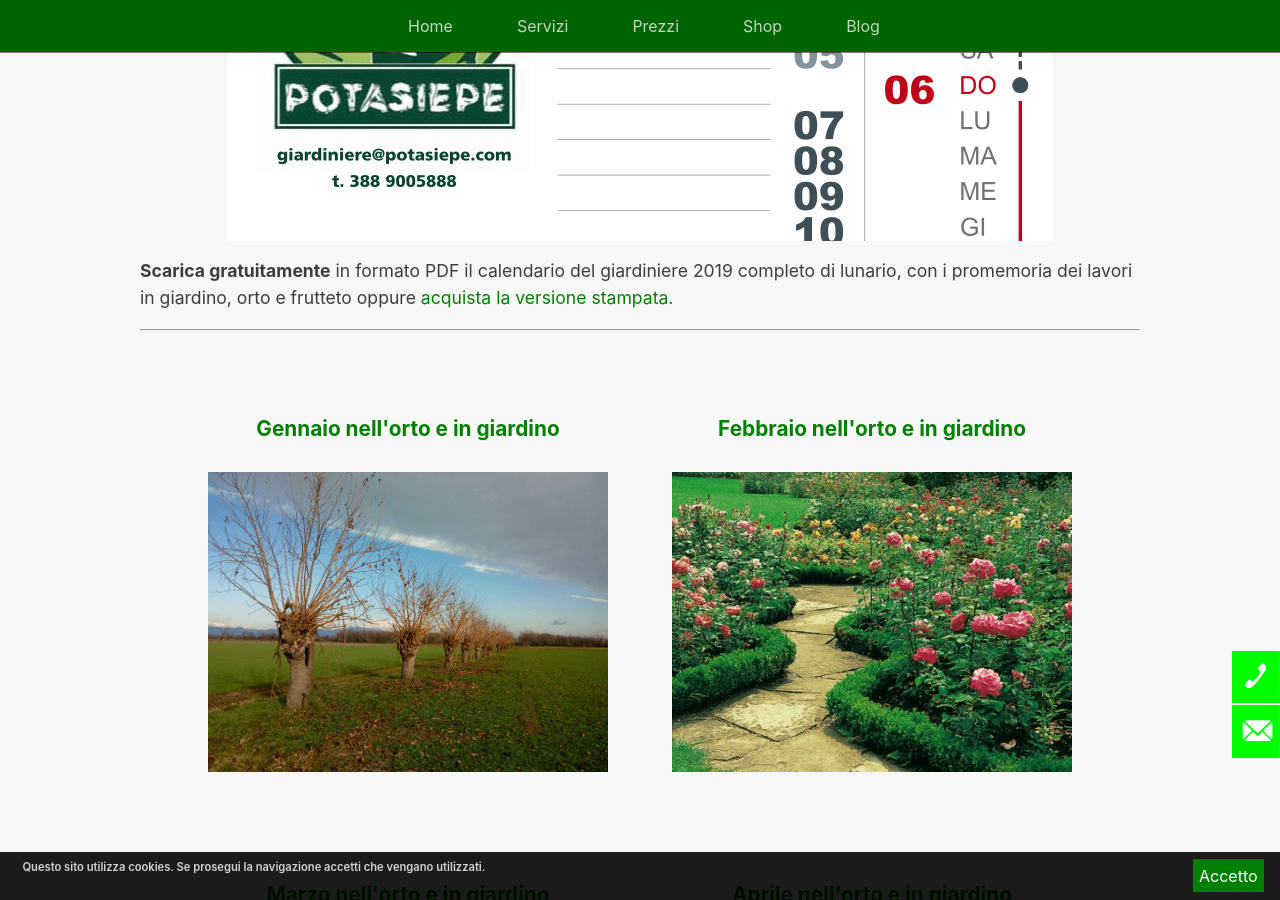
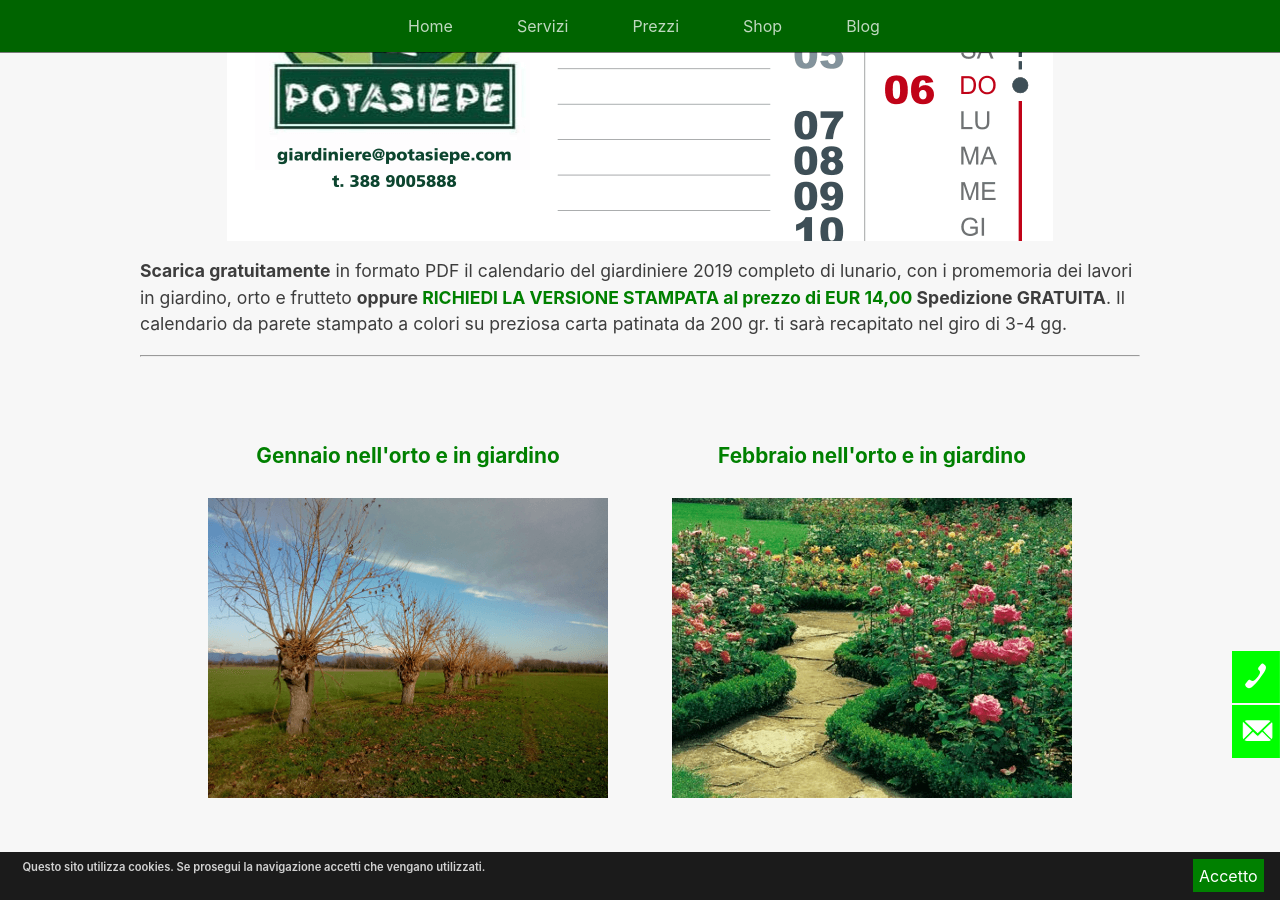
Before and after one commit to enricocaputo/potasiepe, a Jekyll site: the page built from pages/calendario_giardinaggio.md, in a window 1280 px wide and 900 px high, scrolled down 574 px. Built offline with Jekyll 4.4.1, drawn with Linux system fonts in a browser that asks for light colours; our own code applies the rules of GitHub Pages for plain Markdown files.

Commit message:
calendario_giardinaggio.md

```diff
--- a/pages/calendario_giardinaggio.md
+++ b/pages/calendario_giardinaggio.md
@@ -22,8 +22,10 @@ title="Calendario del giardiniere 2019"><img src="/img/posts/calendario-di-giard
 </p>
 
 <p>
-<strong>Scarica gratuitamente</strong> in formato PDF il calendario del giardiniere 2019 completo di lunario, con i promemoria dei lavori in giardino, orto e frutteto oppure
-<a href="/vendita-online-prodotti-per-giardinaggio/" title="acquista il calendario da parete stampato">acquista la versione stampata</a>.
+<strong>Scarica gratuitamente</strong> in formato PDF il calendario del giardiniere 2019 completo di lunario, con i promemoria dei lavori in giardino, orto e frutteto <strong>oppure
+<a href="/contatti/" title="acquista il calendario da parete stampato">
+RICHIEDI LA VERSIONE STAMPATA al prezzo di EUR 14,00 </a> Spedizione GRATUITA</strong>.
+Il calendario da parete stampato a colori su preziosa carta patinata da 200 gr. ti sarà recapitato nel giro di 3-4 gg.
 </p>
 
 ___
```
